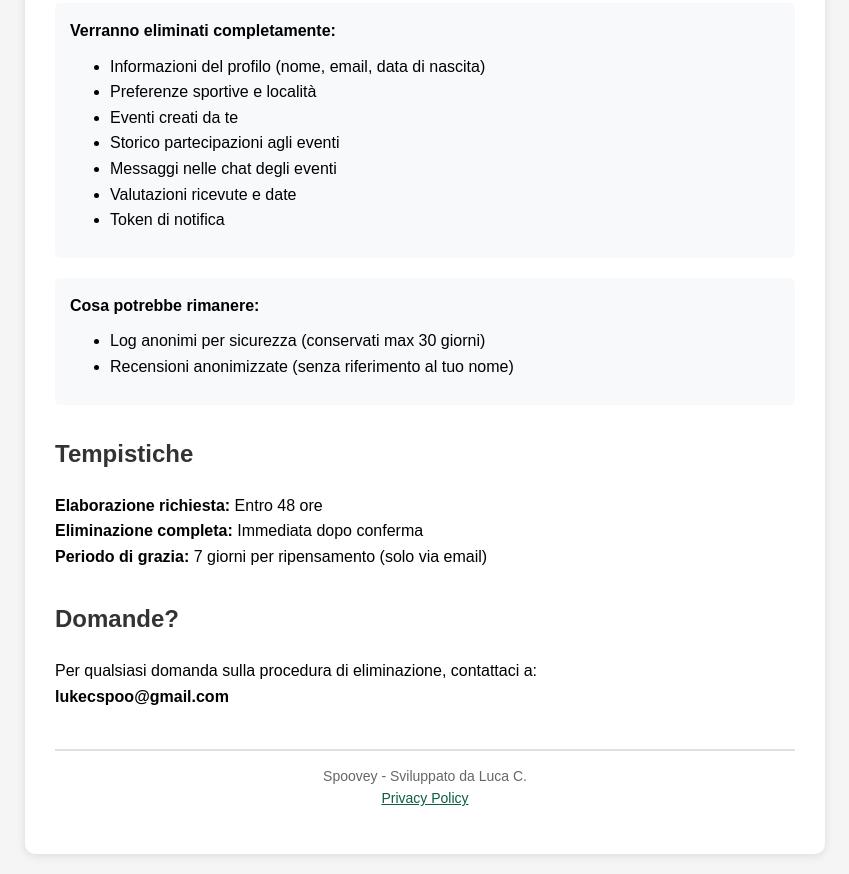
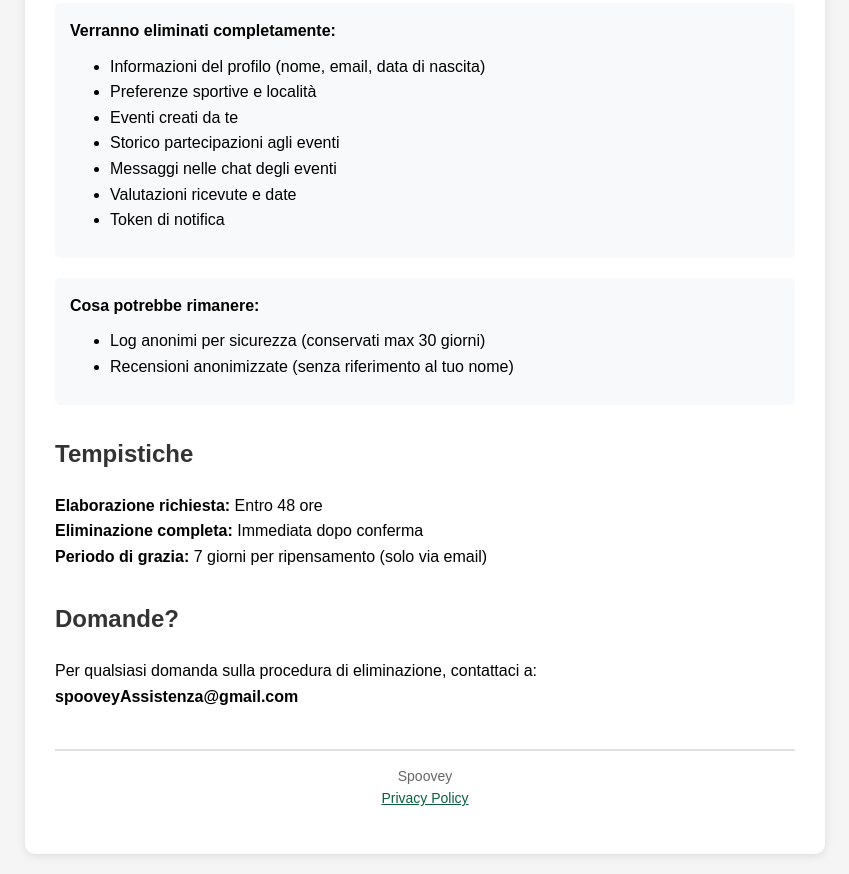
Before and after one commit to lucacosta805/spoovey-privacy, a plain HTML site: page delete-account.html in a window 1280 px wide. Shown: the part 695-1569 px from the top of the page, without its empty margins (215-1064 px from the left). Drawn offline with Linux system fonts and the light colour scheme.

Commit message:
Update delete-account.html

```diff
--- a/delete-account.html
+++ b/delete-account.html
@@ -89,7 +89,7 @@
                 <li>Includi l'email associata al tuo account</li>
                 <li>Riceverai conferma entro 48 ore</li>
             </ol>
-            <a href="mailto:lukecspoo@gmail.com?subject=Richiesta%20eliminazione%20account%20Spoovey&body=Desidero%20eliminare%20il%20mio%20account%20Spoovey.%0A%0AEmail%20account%3A%20%5Binserisci%20qui%5D%0A%0AGrazie"
+            <a href="mailto:spooveyAssistenza@gmail.com?subject=Richiesta%20eliminazione%20account%20Spoovey&body=Desidero%20eliminare%20il%20mio%20account%20Spoovey.%0A%0AEmail%20account%3A%20%5Binserisci%20qui%5D%0A%0AGrazie"
                class="email-button">
                 Invia Email di Richiesta
             </a>
@@ -127,12 +127,12 @@
         <h2>Domande?</h2>
         <p>
             Per qualsiasi domanda sulla procedura di eliminazione, contattaci a:<br>
-            <strong>lukecspoo@gmail.com</strong>
+            <strong>spooveyAssistenza@gmail.com</strong>
         </p>
 
         <hr style="margin-top: 40px; border: 1px solid #e0e0e0;">
         <p style="text-align: center; color: #666; font-size: 14px;">
-            Spoovey - Sviluppato da Luca C.<br>
+            Spoovey <br>
             <a href="index.html" style="color: #0B5F3F;">Privacy Policy</a>
         </p>
     </div>
```
